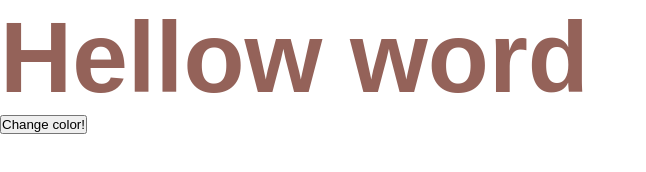
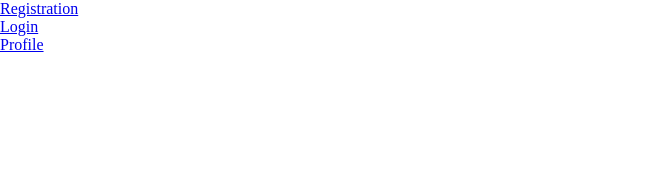
Before and after one commit to GeorgiyX/TP-FrontendLessons, a website: page public/index.html in a window 1280 px wide. Shown: the whole page, without its empty margins (0-646 px from the left). Drawn offline with Linux system fonts and the light colour scheme.

Commit message:
Скрипт заполнения страницы ссылками, деструктинг объектов, Object.enries()

```diff
--- a/public/index.html
+++ b/public/index.html
@@ -6,14 +6,11 @@
     <meta http-equiv="X-UA-Compatible" content="IE=edge">
     <meta name="viewport" content="width=device-width, initial-scale=1.0">
     <link rel="stylesheet" href="main.css">
-    <title>Document</title>
+    <title>Instagram</title>
 </head>
 
 <body>
-    <div class="containder">
-        <h1 class="header">Hellow word</h1>
-        <button>Change color!</button>
-    </div>
+    <div id="root"></div>
     <script src="main.js"></script>
 </body>
 
--- a/public/main.css
+++ b/public/main.css
@@ -3,8 +3,6 @@
     padding: 0px;
 }
 
-.header {
-    color: rgb(148, 98, 89);
-    font-family: sans-serif;
-    font-size: 100px;
+a {
+    display: block;
 }
--- a/public/main.js
+++ b/public/main.js
@@ -1,19 +1,29 @@
 'use strict';
 
-const makeBlue = () => {
-    const header = document.querySelector('.header');
-    header.style.color = "#0000cc";
+console.log('code');
+
+const root = document.getElementById('root');
+
+const configApp = {
+    signup: {
+        href: '/signup',
+        name: 'Registration'
+    },
+    login: {
+        href: '/login',
+        name: 'Login'
+    },
+    profile: {
+        href: '/profile',
+        name: 'Profile'
+    }
 }
 
-const makeBigger = () => {
-    const header = document.querySelector('.header');
-    header.style.fontSize = "150px";
-}
-
-
-const btn = document.querySelector('button');
-btn.addEventListener('click', (event) => {
-    makeBlue();
-    event.stopImmediatePropagation(); //
+/* В map передается массив из ключа и объека-значения.
+Мы его деструктим [], затем также деструктим объект {} */
+Object.entries(configApp).map(([key, {href, name}]) => {
+    const menuElement = document.createElement('a'); // Созадем тег
+    menuElement.href = href;
+    menuElement.textContent = name;
+    root.appendChild(menuElement);
 });
-btn.addEventListener('click', makeBigger);
--- a/server/index.js
+++ b/server/index.js
@@ -7,7 +7,7 @@ const fs = require('fs');
 const debug = require('debug');
 const log = debug('*');
 
-const page404 = fs.readFileSync('./public/404.html'); // Подгтовим заранее страницу 404, чтобы не чистать ее раждый раз
+// const page404 = fs.readFileSync('./public/404.html'); // Подгтовим заранее страницу 404, чтобы не чистать ее раждый раз
 
 const server = http.createServer((req, res) => {
     const path = req.url === '/' ? '/index.html' : req.url; // GET <url> HTTP/1.1
@@ -16,7 +16,7 @@ const server = http.createServer((req, res) => {
         log('read file done!')
         if (error) {
             res.statusCode = 404;
-            data = page404;
+            data = '';
         }
         res.write(data);
         res.end(); // Ответ нужно обязательно завершить чтобы клиент не ждал бесконечно.
```
Also changed, not shown: public/404.html (deleted, +0 -12 lines).
